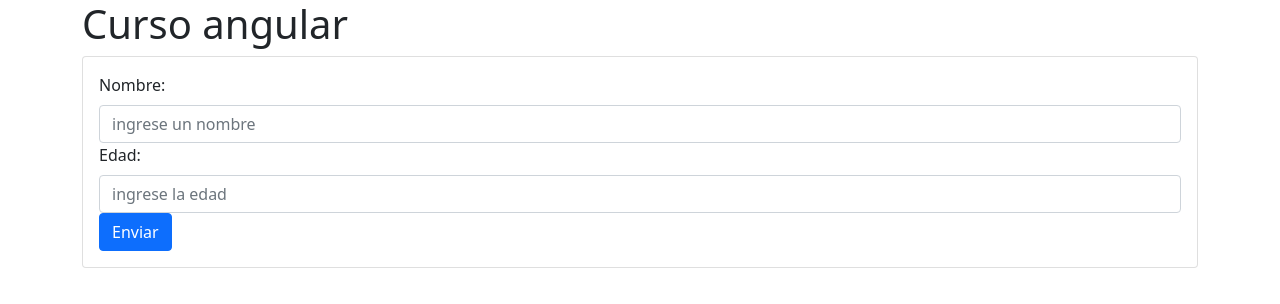
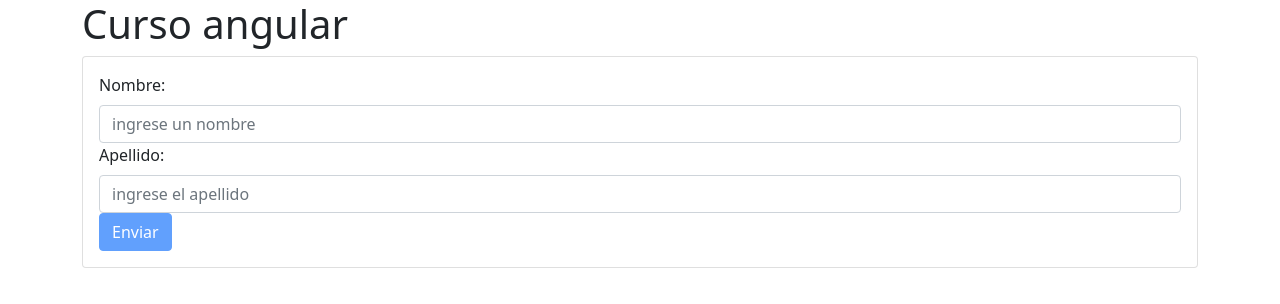
Before and after one commit to johncab1/curso_angular, an Angular app: page / in a window 1280 px wide. Shown: the top 304 px of the page. Built offline with nearby package versions, Linux system fonts and the light colour scheme.

Commit message:
estados de formularios

```diff
--- a/src/app/formulario2/formulario2.component.html
+++ b/src/app/formulario2/formulario2.component.html
@@ -1,29 +1,40 @@
 <div class="card">
     <div class="card-body">
 
-        <form (ngSubmit)="procesar()">
+        <form (ngSubmit)="procesar()" #formContact="ngForm">
+            <div class="alert alert-danger" [hidden]="(nombre.valid || apellido.pristine ) && (apellido.valid || apellido.pristine)">
+                <ul>
+                    <li [hidden]="nombre.valid || nombre.pristine">
+                        *El nombre es obligatorio
+                    </li>
+                    <li [hidden]="apellido.valid || apellido.pristine">
+                        *El apellido es obligatorio
+                    </li>
+                </ul>
+            </div>
             <label class="form-label">
                 Nombre:
             </label>
 
-            <input type="text" name="nombre" class="form-control" placeholder="ingrese un nombre" [(ngModel)]="persona.nombre" required #name="ngModel">
+            <input type="text" name="nombre" class="form-control" placeholder="ingrese un nombre" [(ngModel)]="persona.nombre" required #nombre="ngModel">
 
-            <div class="alert alert-danger" [hidden]="name.valid || name.pristine">
+            <!-- <div class="alert alert-danger" [hidden]="name.valid || name.pristine">
                 El nombre es obligatorio
-            </div>
+                {{ <script> var id = 0;</script> }}
+            </div> -->
 
             <div>
                 <label class="form-label">
-                    Edad:
+                    Apellido:
                 </label>
 
-                <input type="text" name="edad" class="form-control" placeholder="ingrese la edad" [(ngModel)]="persona.edad" required #edad="ngModel">
-                <div class="alert alert-danger" [hidden]="edad.valid || edad.pristine">
+                <input type="text" name="apellido" class="form-control" placeholder="ingrese el apellido" [(ngModel)]="persona.apellido" required #apellido="ngModel">
+                <!-- <div class="alert alert-danger" [hidden]="apellido.valid || apellido.pristine">
                     El nombre es obligatorio
-                </div>
+                </div> -->
             </div>
 
-            <button class="btn btn-primary">
+            <button class="btn btn-primary" [disabled]="formContact.invalid">
                 Enviar
             </button>
         </form>
--- a/src/app/formulario2/formulario2.component.ts
+++ b/src/app/formulario2/formulario2.component.ts
@@ -10,7 +10,7 @@ export class Formulario2Component {
   persona =
   {
     nombre: '',
-    edad: ''
+    apellido: ''
   }
 
    procesar()
```
